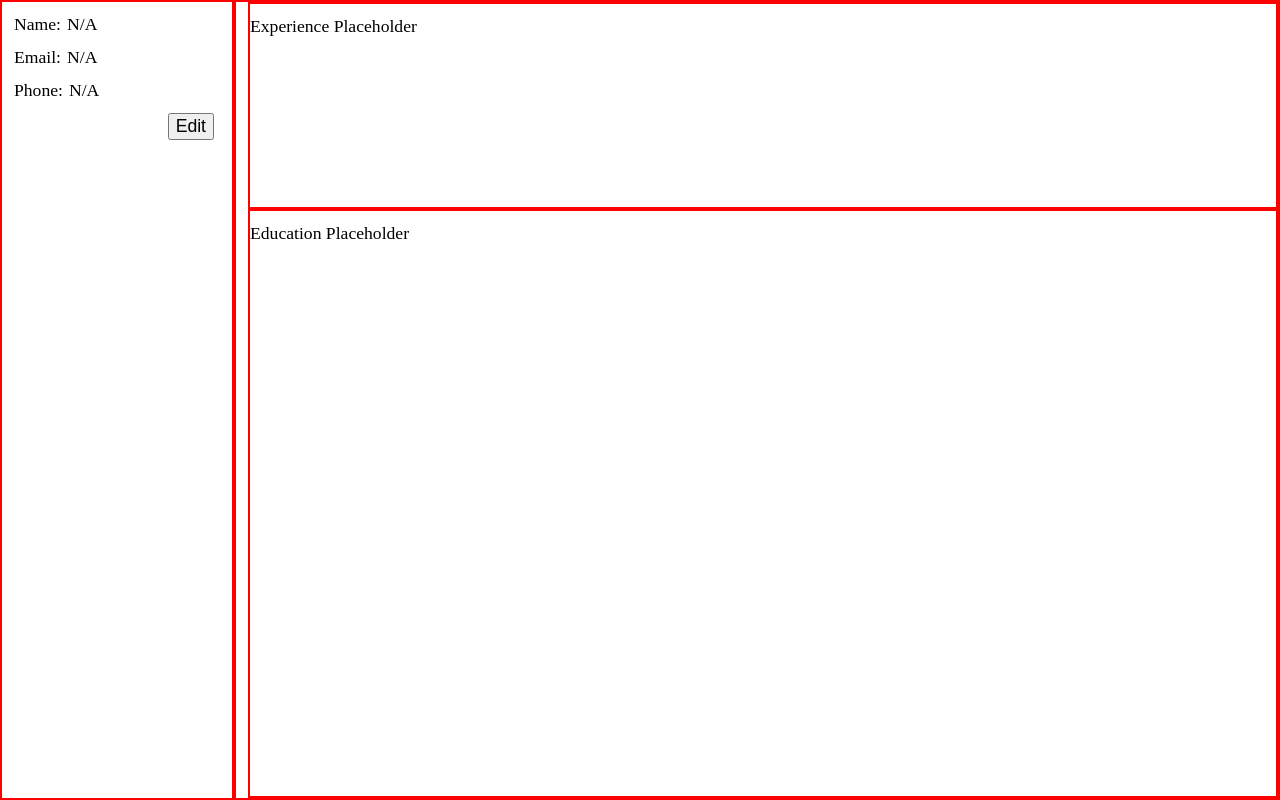
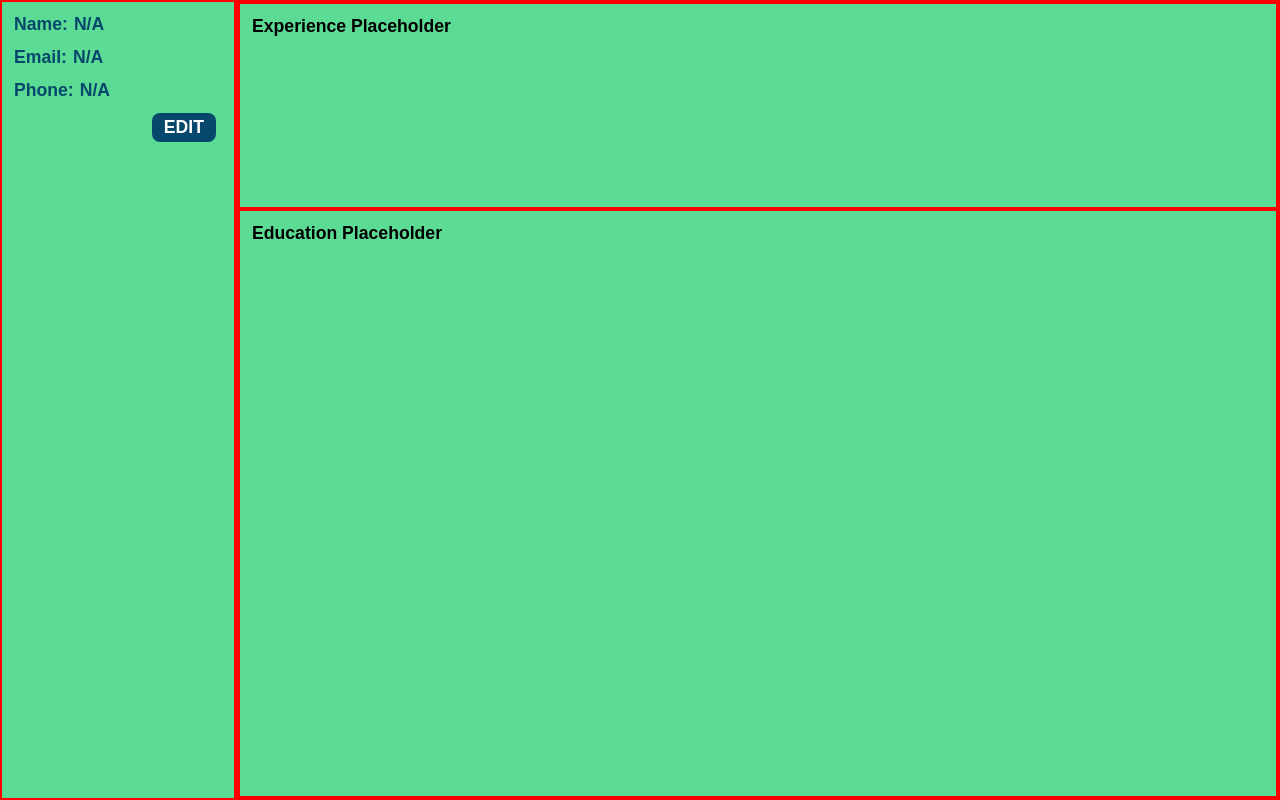
Before and after one commit to JoaoMateus98/CV-App, a React (Create React App) app: page / in a window 1280 px wide. Built offline with nearby package versions, Linux system fonts and the light colour scheme.

Commit message:
finished basic styling for now

```diff
--- a/src/components/styles/app.css
+++ b/src/components/styles/app.css
@@ -12,28 +12,38 @@
   min-height: 100%;
 }
 #left-app-container {
+  color: var(--nice-blue);
+  background-color: var(--nice-green);
   flex: 1;
   padding: 12px 12px 0 12px;
   border: var(--test-border);
 }
 #right-app-container {
+  background-color: var(--nice-green);
   flex: 5;
-  padding-left: 12px;
   display: flex;
   flex-direction: column;
   border: var(--test-border);
 }
 .edit-button {
   align-self: flex-end;
+  padding: 4px 12px;
   width: fit-content;
   margin-right: 6px;
+  background-color: var(--nice-blue);
+  border: 0;
+  border-radius: 8px;
+  text-transform: uppercase;
+  color: white;
 }
 .submit-button {
   align-self: flex-end;
+  padding: 4px 12px;
   width: fit-content;
   margin-right: 6px;
-  background-color: rgb(8, 28, 125);
+  background-color: var(--nice-blue);
+  border: 0;
   border-radius: 8px;
   text-transform: uppercase;
-  color: #fff;
+  color: white;
 }
--- a/src/components/styles/education.css
+++ b/src/components/styles/education.css
@@ -1,5 +1,5 @@
 #education-main-container {
   flex: 3;
-  padding-top: 12px;
+  padding: 12px 0 0 12px;
   border: var(--test-border);
 }
--- a/src/components/styles/experience.css
+++ b/src/components/styles/experience.css
@@ -1,5 +1,5 @@
 #experience-main-container {
   flex: 1;
-  padding-top: 12px;
+  padding: 12px 0 0 12px;
   border: var(--test-border);
 }
--- a/src/components/styles/generalInformation.css
+++ b/src/components/styles/generalInformation.css
@@ -18,6 +18,12 @@
   margin-right: 6px;
 }
 
+.GI-Edit-input-container > input {
+  background-color: var(--nice-green);
+  border: 2px solid var(--nice-blue);
+  border-radius: 8px;
+}
+
 p {
   margin: 0;
 }
--- a/src/components/styles/index.css
+++ b/src/components/styles/index.css
@@ -1,6 +1,8 @@
 * {
   box-sizing: border-box;
   font-size: 1.05rem;
+  font-weight: 600;
+  font-family: sans-serif;
 }
 html,
 body,
```
